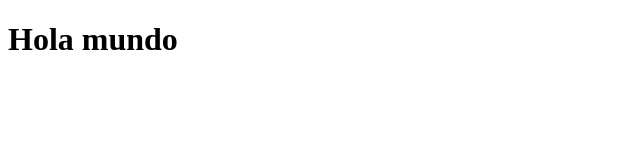
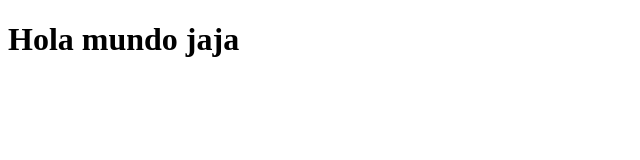
Before and after one commit to djob195/demo.github.io, a plain HTML site: page index.html in a window 1280 px wide. Shown: the whole page, without its empty margins (0-640 px from the left). Drawn offline with Linux system fonts and the light colour scheme.

Commit message:
new change

```diff
--- a/index.html
+++ b/index.html
@@ -6,6 +6,6 @@
     <title>Document</title>
 </head>
 <body>
-    <h1>Hola mundo</h1>
+    <h1>Hola mundo jaja</h1>
 </body>
 </html>
```
